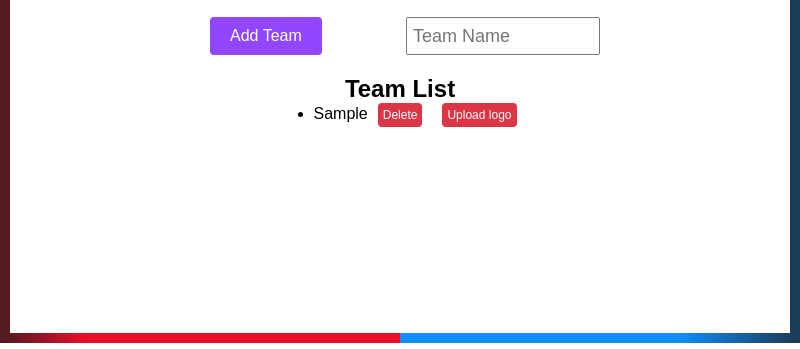
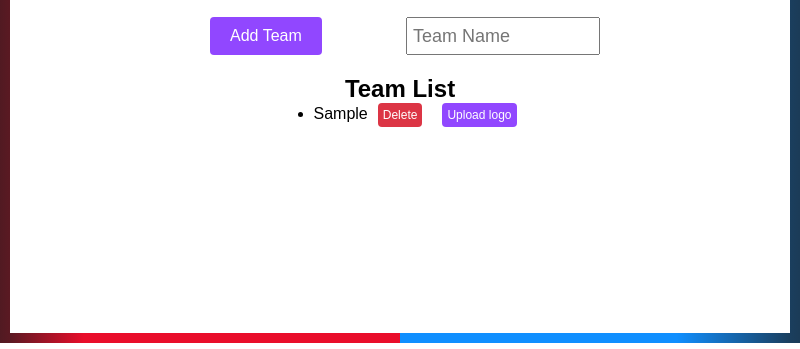
Before and after one commit to ddinan/ctf-obs-overlay, an Electron app: page admin.html in a window 800 px wide. Both pictures are taken after typing "Sample" into the empty fields and a click on the button "Add Team". Shown: the part 461-810 px from the top of the page. Drawn offline with Linux system fonts and the light colour scheme.

Commit message:
Minor design tweaks

```diff
--- a/scripts/admin.js
+++ b/scripts/admin.js
@@ -95,7 +95,7 @@ function updateTeams () {
 
     const deleteButton = document.createElement('button')
     deleteButton.textContent = 'Delete'
-    deleteButton.classList.add('button-small')
+    deleteButton.classList.add('button-small-red')
     deleteButton.addEventListener('click', function () {
       removeTeam(team)
     })
@@ -106,11 +106,6 @@ function updateTeams () {
     logoButton.addEventListener('click', function () {
       uploadLogo(team)
     })
-
-    const logoInput = document.createElement('input')
-    logoInput.type = 'text'
-    logoInput.placeholder = 'Enter logo URL'
-    logoInput.classList.add('logo-input')
 
     listItem.appendChild(deleteButton)
     listItem.appendChild(logoButton)
--- a/styles/style.css
+++ b/styles/style.css
@@ -127,7 +127,7 @@ body {
 }
 
 .team-content p {
-	margin-right: 10px;
+	margin: 0px 10px;
 }
 
 .score-content {
@@ -185,7 +185,8 @@ body {
 }
 
 .button,
-.button-small {
+.button-small,
+.button-small-red {
 	color: #ffffff;
 	border: none;
 	border-radius: 4px;
@@ -199,18 +200,25 @@ body {
 	margin: 0 10px;
 }
 
-.button:hover {
+.button:hover, .button-small:hover {
 	background-color: #691fb3;
 }
 
-.button-small {
-	background-color: #DC3545;
+.button-small, .button-small-red {
 	padding: 5px;
 	font-size: 12px;
 	margin: 0 10px;
 }
 
-.button-small:hover {
+.button-small {
+	background-color: #9147ff;
+}
+
+.button-small-red {
+	background-color: #DC3545;
+}
+
+.button-small-red:hover {
 	background-color: #a0222c;
 }
 
```
